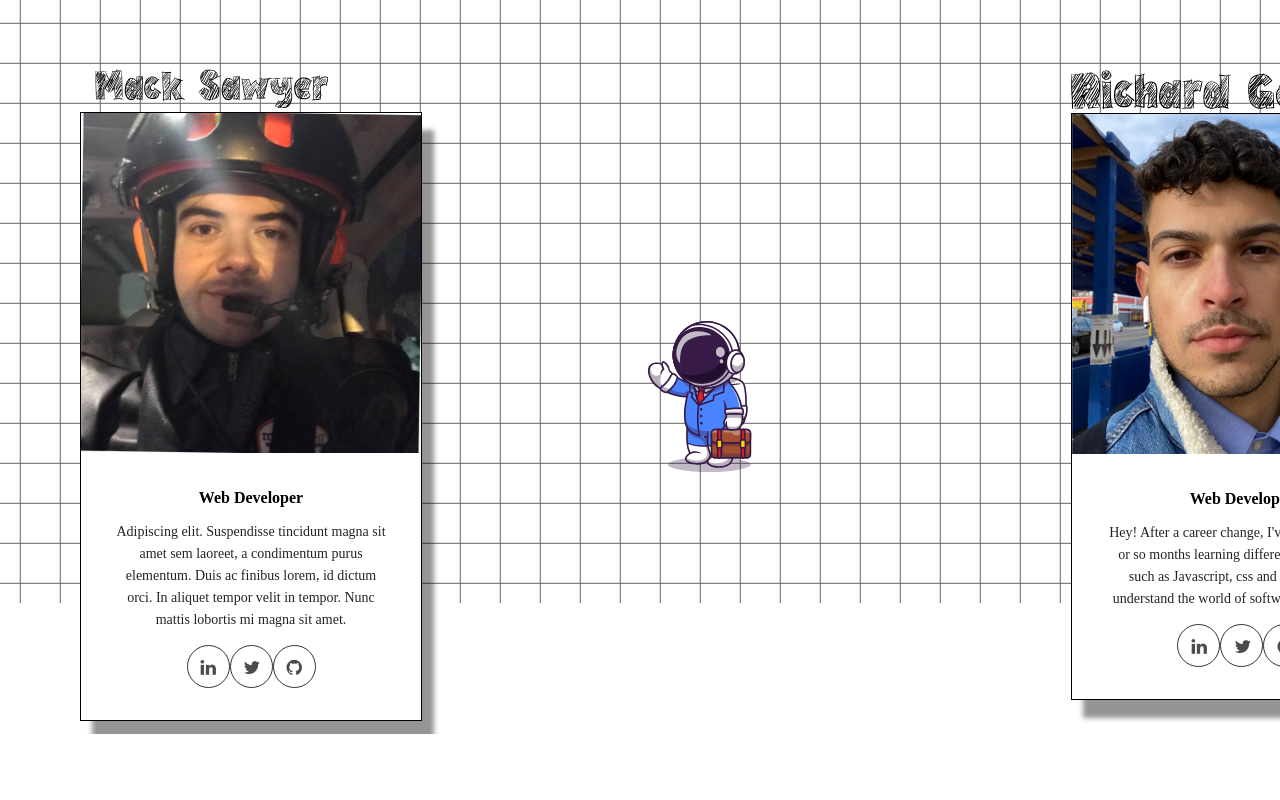
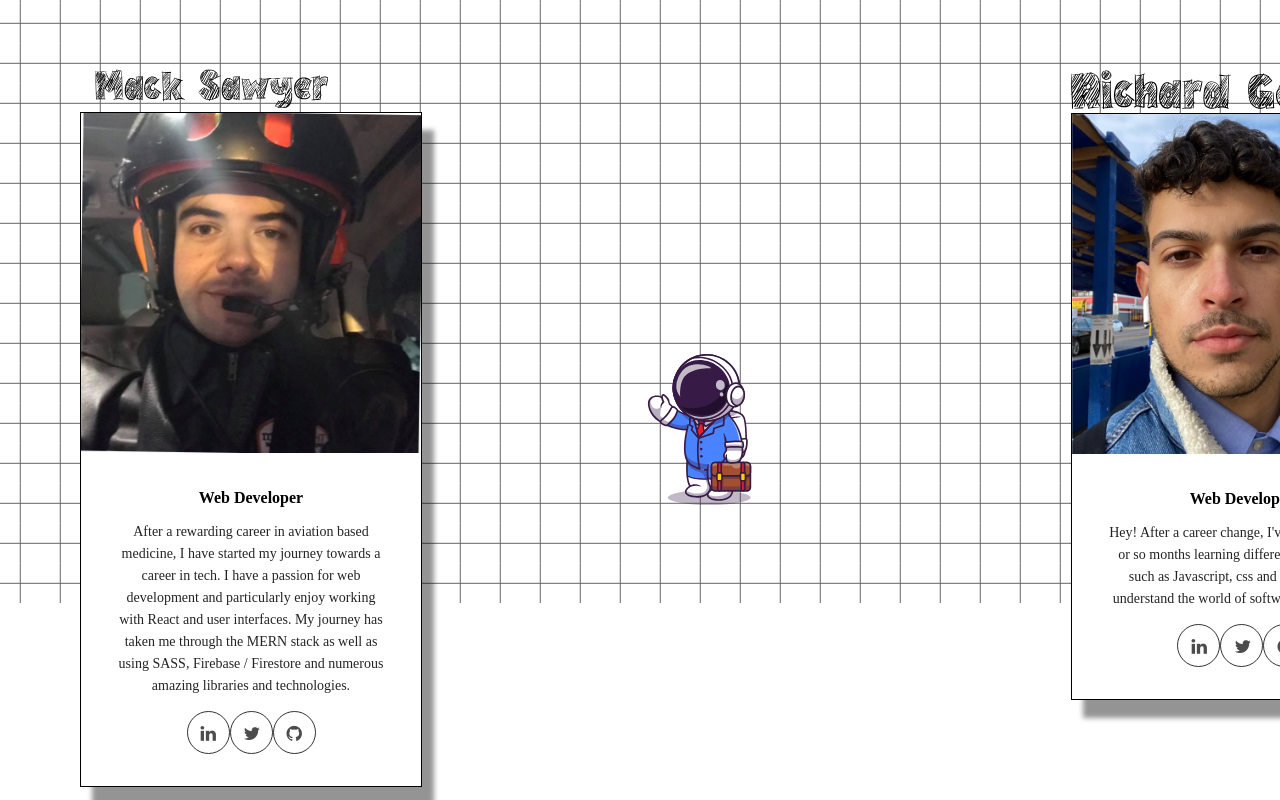
Before and after one commit to macktsawyer/betweenthelines, a React (Create React App) app: page /betweenthelines/landingPage in a window 1280 px wide. Shown: the part 2597-3397 px from the top of the page. Before the commit the page ends 3331 px from the top, so only its background shows below. Built offline with nearby package versions, Linux system fonts and the light colour scheme; a web font is replaced by a local one.

Commit message:
Working on bio

```diff
--- a/src/components/landingPageEnd/landingPageEnd.js
+++ b/src/components/landingPageEnd/landingPageEnd.js
@@ -60,10 +60,10 @@ const LandingPageEnd = () => {
                 <span>Web</span> <span>Developer</span>
               </h4>
               <p>
-                Adipiscing elit. Suspendisse tincidunt magna sit amet sem
-                laoreet, a condimentum purus elementum. Duis ac finibus lorem,
-                id dictum orci. In aliquet tempor velit in tempor. Nunc mattis
-                lobortis mi magna sit amet.
+                After a rewarding career in aviation based medicine, I have started my journey towards a career in tech.
+                I have a passion for web development and particularly enjoy working with React and user interfaces. My journey
+                has taken me through the MERN stack as well as using SASS, Firebase / Firestore and numerous amazing libraries and
+                technologies.
               </p>
               <a
                 href="https://www.linkedin.com/in/mack-sawyer-a1722b92/"
```
